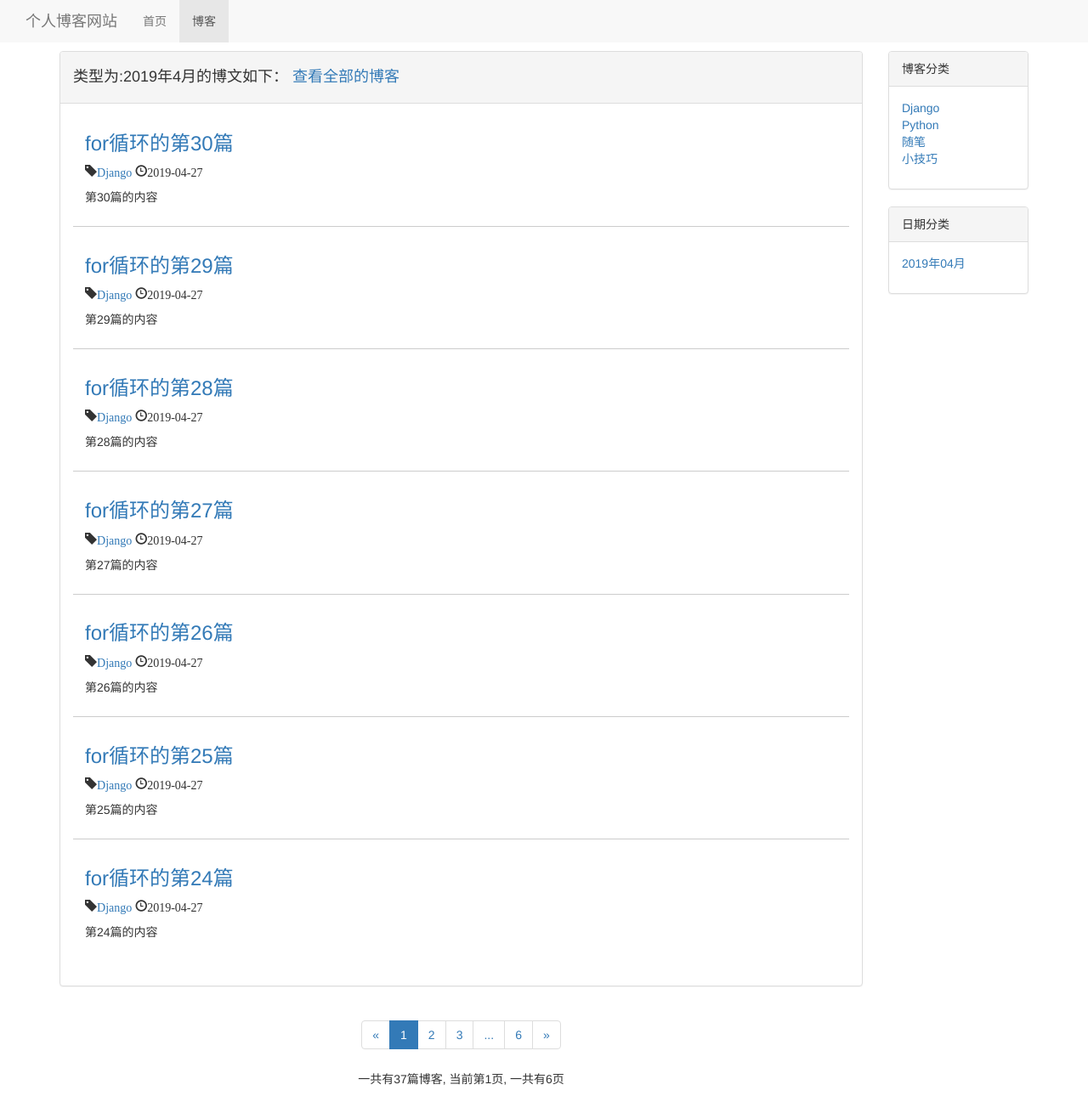
After one commit to zhangyongming13/mysite, a Django app: page /blog/blog_with_date/2019/4 in a window 1280 px wide. The commit adds this page. Shown: the whole page at 85% size. Run offline with Django 3.2, Linux system fonts and the light colour scheme; data comes from the database, SQL or seed files in the repository; some libraries are stand-ins or nearby versions.

Commit message:
20194222400创建了根据博客类型进行筛选的功能blog_with_type 201904232143设置了模板嵌套block和extends，以及全局模板文件夹 201904232347设置了主页导航栏，以及使用css美化 201904242150设置了CSS等静态文件已经对应的静态文件夹 201904250015base.html引入bootstrap相关内容 201904252351导航栏使用了bootstrap的静态导航栏；博客列表页面使用了珊格系统，针对不同的屏幕进行响应 201904270039blog_with_type嵌套了blog_list的模板，blog_detail.html使用了珊格系统进行展示 201904271744分页页码的设计和优化 201904272249添加了根据日期进行分类的功能，并将views里面一些重复的代码进行了优化

```diff
--- a/blog/static/blog_detail.css
+++ b/blog/static/blog_detail.css
@@ -11,3 +11,7 @@ div.col-xs-10 ul.blog-info li{
 div.contend p{
     text-indent: 2em;
 }
+
+div.blog_more {
+    margin-top: 1em;
+}
--- a/blog/templates/blog/blog_list.html
+++ b/blog/templates/blog/blog_list.html
@@ -108,6 +108,21 @@
                         </ul>
                     </div>
                 </div>
+                <div class="panel panel-default">
+                    <div class="panel-heading">
+                        日期分类
+                    </div>
+                    <div class="panel-body">
+                        {#让每个li列表前面没有小黑点#}
+                        <ul class="blog-date">
+                            {% for blog_date in blog_date %}
+                                <a href="{% url 'blos_with_date' blog_date.year blog_date.month %}">{{ blog_date | date:'Y年m月' }}</a>
+                            {% empty %}
+                                <li>暂无分类</li>
+                            {% endfor %}
+                        </ul>
+                    </div>
+                </div>
             </div>
         </div>
     </div>
--- /dev/null
+++ b/blog/templates/blog/blog_with_date.html
@@ -0,0 +1,12 @@
+{#嵌套已经使用了bootstrap的blog_list.html模板#}
+{#注意相应的for的数据名最好一直#}
+{% extends 'blog/blog_list.html' %}
+{% block title %}
+    {{ blog_with_date }}的博文
+{% endblock %}
+
+{% block blog_list_type %}
+    <div>
+        <h4>类型为:{{ blog_with_date }}的博文如下： <a href="{% url 'blog_list' %}">查看全部的博客</a></h4>
+    </div>
+{% endblock %}
--- a/blog/urls.py
+++ b/blog/urls.py
@@ -8,4 +8,5 @@ urlpatterns = [
     # http://192.168.1.247:8000/blog/1
     path('<int:blog_pk>', views.Blog_detail, name='blog_detail'),
     path('blog_with_type/<int:blog_type_pk>', views.Blog_with_type, name='blog_with_type'),
+    path('blog_with_date/<int:year>/<int:month>', views.blos_with_date, name='blos_with_date'),
 ]
--- a/blog/views.py
+++ b/blog/views.py
@@ -5,10 +5,8 @@ from django.conf import settings
 # Create your views here.
 
 
-def Blog_list(request):
+def get_common_blog_data(request, blogs_all_list):
     context = {}
-    # 使用过滤器过滤掉标记为删除的博客，传入的是一个可迭代的对象
-    blogs_all_list = Blog.objects.filter(is_delete=False)
     paginator = Paginator(blogs_all_list, settings.EACH_PAGE_BLOG_NUMBER)  # 进行分页
     page_num = request.GET.get('page', 1)  # 获取网页GET方法传进来的页数，默认是1
     page_of_blogs = paginator.get_page(page_num)  # 获取该页的博客
@@ -29,50 +27,45 @@ def Blog_list(request):
 
     context['total_page'] = paginator.num_pages  # 总共有多少页
     context['page_list'] = page_list  # 页码列表
-    context['page_of_blogs'] = page_of_blogs  # 博客的内容
-    # 引用templates文件中的模板，content为传进模板的数据，腰围dict类型
-    context['blog_type'] = BlogType.objects.all()
+    context['page_of_blogs'] = page_of_blogs  # 该页博客的内容
+    context['blog_type'] = BlogType.objects.all()  # 获取所有的类型
     context['blog_count'] = paginator.count  # 博客的总数
+    # 返回一个年月的日期
+    context['blog_date'] = Blog.objects.dates('created_time', 'month', order='DESC')
+    return context
+
+
+def Blog_list(request):
+    # 使用过滤器过滤掉标记为删除的博客，传入的是一个可迭代的对象
+    blogs_all_list = Blog.objects.filter(is_delete=False)
+    context = get_common_blog_data(request, blogs_all_list)
     return render(request, "blog/blog_list.html", context)
     # 如果把某些App的模板文件放在全局模板文件夹中的某一个文件夹，就要设置该文件夹，不然找不到模板文件
 
 
-def Blog_detail(request, blog_pk):
-    context = {}
-    context['blog_detail'] = get_object_or_404(Blog, pk=blog_pk)
-    return render(request, 'blog/blog_detail.html', context)
-
-
 def Blog_with_type(request, blog_type_pk):
-    context ={}
     # 根据传入的blog_type_pk获取对应的BlogType类型
     blog_type_name = get_object_or_404(BlogType, pk=blog_type_pk)
     # 根据BlogType类型获得相应类型的文章
     blog_with_type_all = Blog.objects.filter(blog_type=blog_type_name)
-
-    # 博客分类页面也要引进分页按钮
-    paginator = Paginator(blog_with_type_all, settings.EACH_PAGE_BLOG_NUMBER)
-    page_num = request.GET.get('page', 1)
-    page_of_blogs = paginator.get_page(page_num)
-    current_page_num = page_of_blogs.number
-    page_list = list(range(max(current_page_num - 2, 1), min(paginator.num_pages + 1, current_page_num + 3)))
-
-    # 添加首尾两页以及省略号
-    if page_list[0] - 1 >= 2:
-        page_list.insert(0, '...')
-    if paginator.num_pages - page_list[-1] >= 2:
-        page_list.append('...')
-    if page_list[0] != 1:
-        page_list.insert(0, 1)
-    if page_list[-1] != paginator.num_pages:
-        page_list.append(paginator.num_pages)
-
-    context['total_page'] = paginator.num_pages
-    context['page_list'] = page_list
-    context['page_of_blogs'] = page_of_blogs
+    context = get_common_blog_data(request, blog_with_type_all)
     context['blogs_type'] = blog_type_name
     context['blog_type_pk'] = blog_type_pk
-    context['blog_count'] = paginator.count
-    context['blog_type'] = BlogType.objects.all()
-    # 调用模板文件
     return render(request, 'blog/blog_with_type.html', context)
+
+
+def blos_with_date(request, year, month):
+    # 根据BlogType类型获得相应类型的文章
+    blog_with_date_all = Blog.objects.filter(created_time__year=year, created_time__month=month)
+    context = get_common_blog_data(request, blog_with_date_all)
+    context['blog_with_date'] = '%s年%s月' % (year, month)
+    return render(request, 'blog/blog_with_date.html', context)
+
+
+def Blog_detail(request, blog_pk):
+    context = {}
+    blog_detail = get_object_or_404(Blog, pk=blog_pk)
+    context['previous_blog'] = Blog.objects.filter(created_time__gt=blog_detail.created_time).last()
+    context['next_blog'] = Blog.objects.filter(created_time__lt=blog_detail.created_time).first()
+    context['blog_detail'] = blog_detail
+    return render(request, 'blog/blog_detail.html', context)
--- a/static/base.css
+++ b/static/base.css
@@ -5,3 +5,7 @@
 body {
     margin-top: 60px;
 }
+
+ul {
+    list-style-type: none;
+}
```
Also changed, not shown: blog/templates/blog/blog_detail.html (+12 -0 lines), blog/migrations/0003_auto_20190427_1004.py (added). Lines whose indentation alone changed are shown as unchanged.
